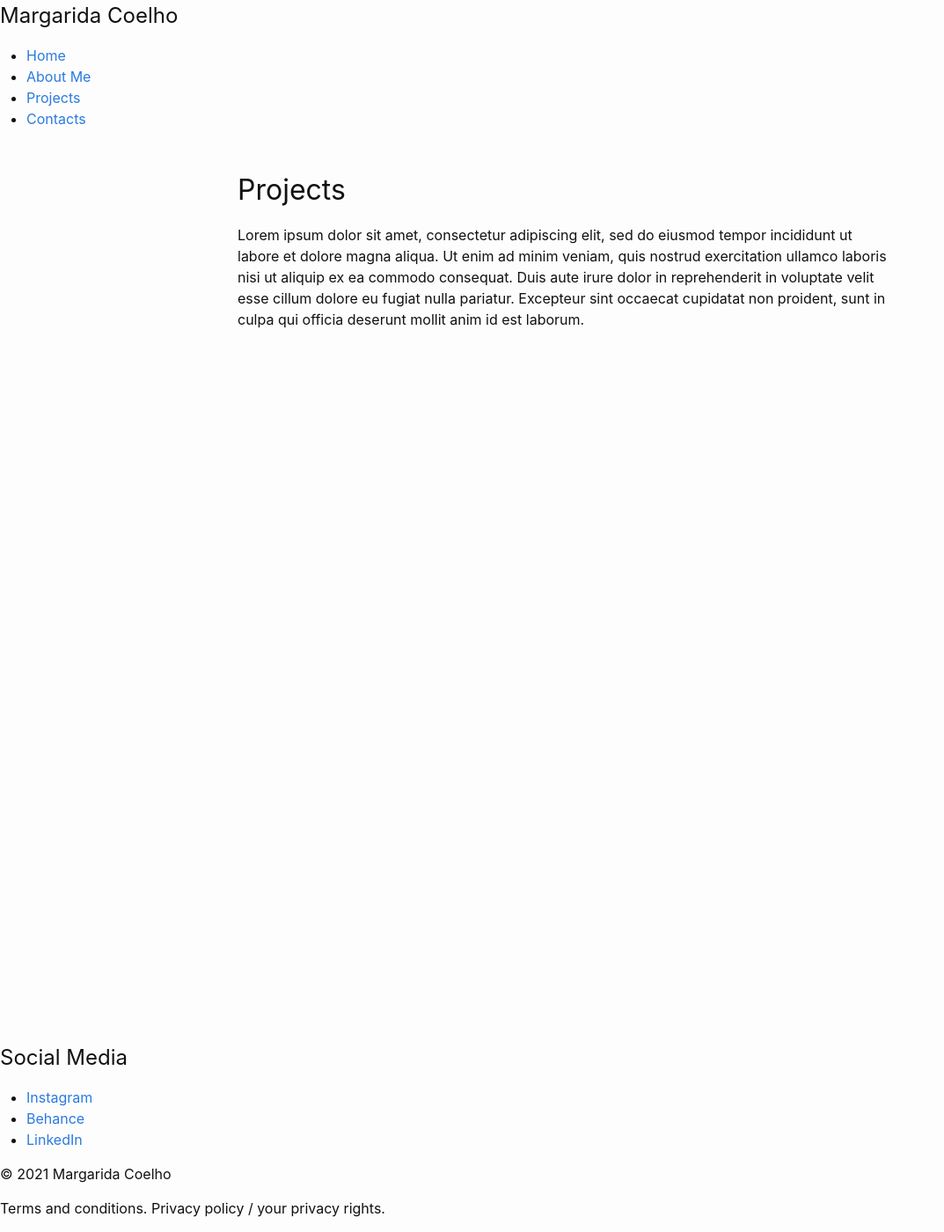
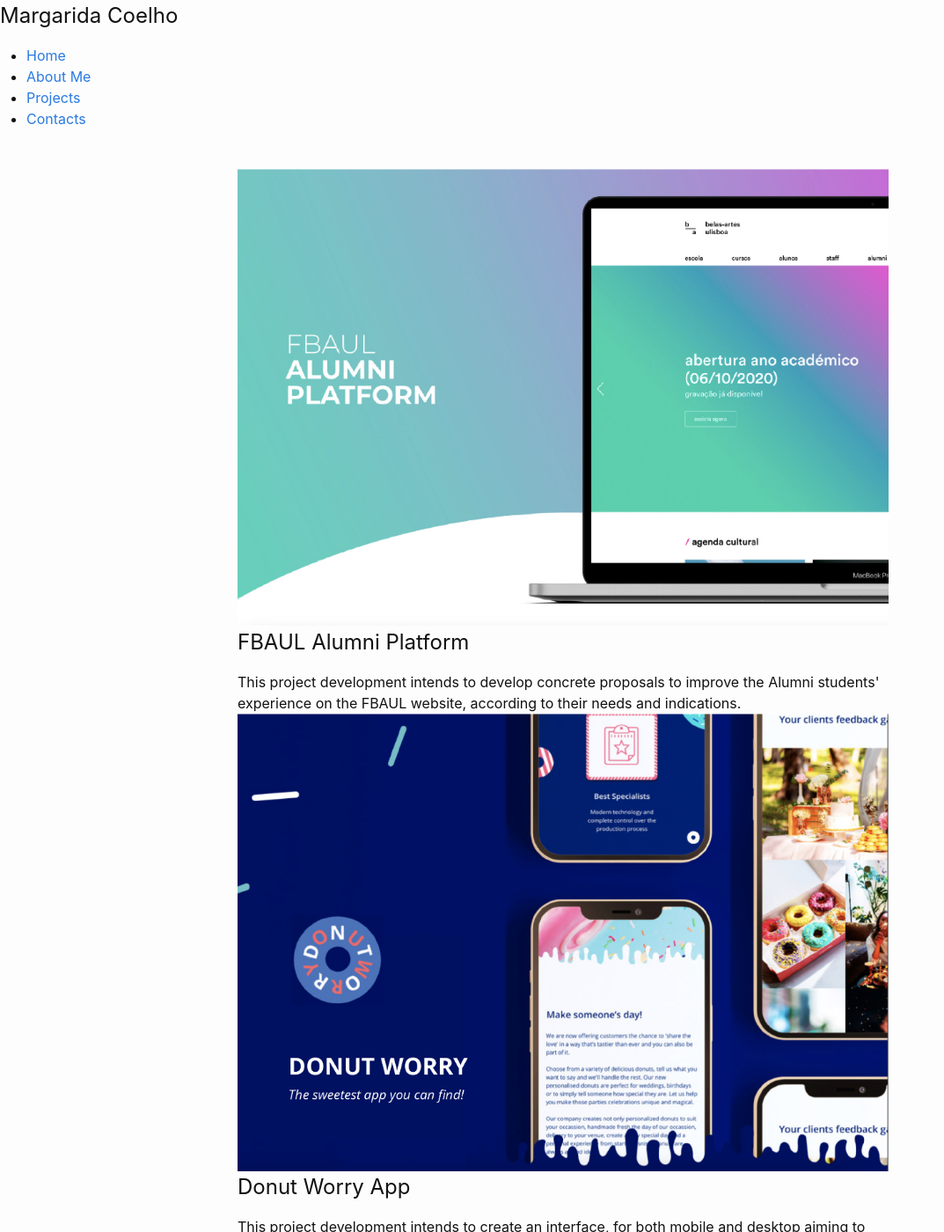
Before and after one commit to MargaridaCCC/projeto, a Jekyll site: the page built from projects.html, in a window 1280 px wide and 1400 px high. Shown: the whole window at 88% size, without its empty margins (0-1073 px from the left). Built offline with Jekyll 4.4.1, drawn with Linux system fonts in a browser that asks for light colours; some of the changed text lies outside the part shown.

Commit message:
projects

```diff
--- a/_config.yml
+++ b/_config.yml
@@ -30,13 +30,13 @@
 github_username:  jekyll
 
 # Build settings
+theme: minima
 plugins:
   - jekyll-feed
 
-# Build settings
-theme: minima
-plugins:
-  - jekyll-feed
+collections:
+  projects:
+    output: true
 
 # Exclude from processing.
 # The following items will not be processed, by default.
--- a/_layouts/contacts.html
+++ b/_layouts/contacts.html
@@ -1,7 +1,6 @@
 ---
 layout: default
 title: contacts
-author: margarida
 ---
 
 {{content}}
--- a/_layouts/home.html
+++ b/_layouts/home.html
@@ -1,7 +1,6 @@
 ---
 layout: default
 title: project
-author: margarida
 ---
 
 <h1>Welcome to my home</h1>
--- /dev/null
+++ b/_layouts/projects.html
@@ -0,0 +1,6 @@
+---
+layout: default
+title: projects
+---
+
+{{content}}
--- /dev/null
+++ b/_projects/alumni01.html
@@ -0,0 +1,7 @@
+---
+layout: projects
+title: FBAUL Alumni Platform
+image: /assets/img/alumni01.jpg
+category: projects
+description: This project development intends to develop concrete proposals to improve the Alumni students' experience on the FBAUL website, according to their needs and indications.
+---
--- /dev/null
+++ b/_projects/donut03.html
@@ -0,0 +1,7 @@
+---
+layout: projects
+title: Donut Worry App
+image: /assets/img/donut03.jpg
+category: projects
+description: This project development intends to create an interface, for both mobile and desktop aiming to promote and sell a specific product. The methodologies used seek to develop a practical, intuitive solution and provide a positive experience for the user.
+---
--- a/projects.html
+++ b/projects.html
@@ -1,12 +1,15 @@
 ---
-layout: contacts
+layout: projects
 title: Projects
 permalink: /projects/
 ---
 
-<h1>Projects</h1>
-<p>Lorem ipsum dolor sit amet, consectetur adipiscing elit, sed do eiusmod tempor incididunt
-ut labore et dolore magna aliqua. Ut enim ad minim veniam, quis nostrud exercitation ullamco
-laboris nisi ut aliquip ex ea commodo consequat. Duis aute irure dolor in reprehenderit in
-voluptate velit esse cillum dolore eu fugiat nulla pariatur. Excepteur sint occaecat cupidatat
-non proident, sunt in culpa qui officia deserunt mollit anim id est laborum.</p>
+{% for projects in site.projects %}
+
+<div class="projects">
+    <a href="{{ site.baseurl }}//projects/{{ projects.slug }}"><img src="{{ site.baseurl }}{{ projects.image }}" alt="{{ projects.title }}"/></a>
+    <h2>{{ projects.title }}</h2>
+{{ projects.description }}
+</div>
+
+{% endfor %}
```
Also changed, not shown: _projects/spotify02.html (added, +7 -0 lines).
